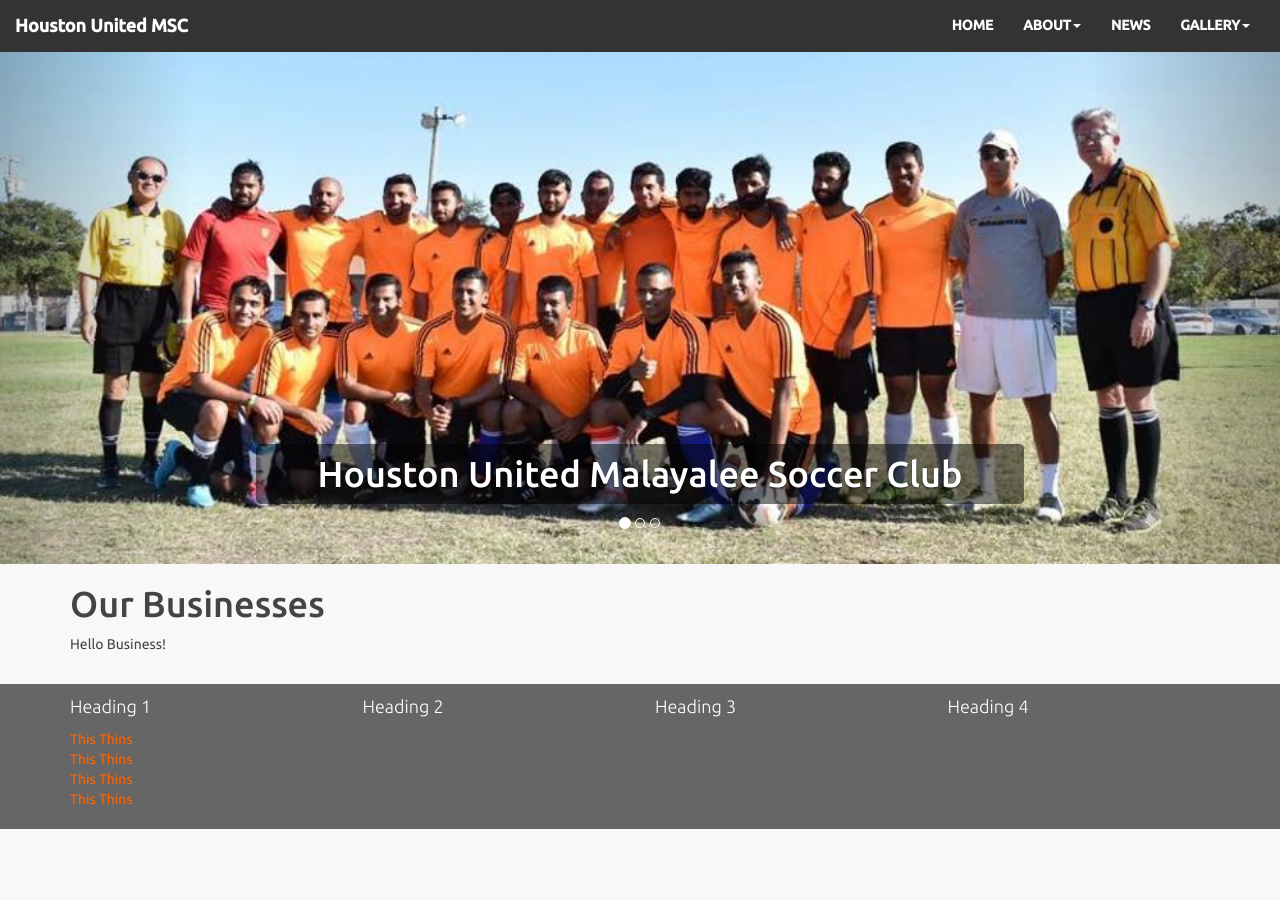
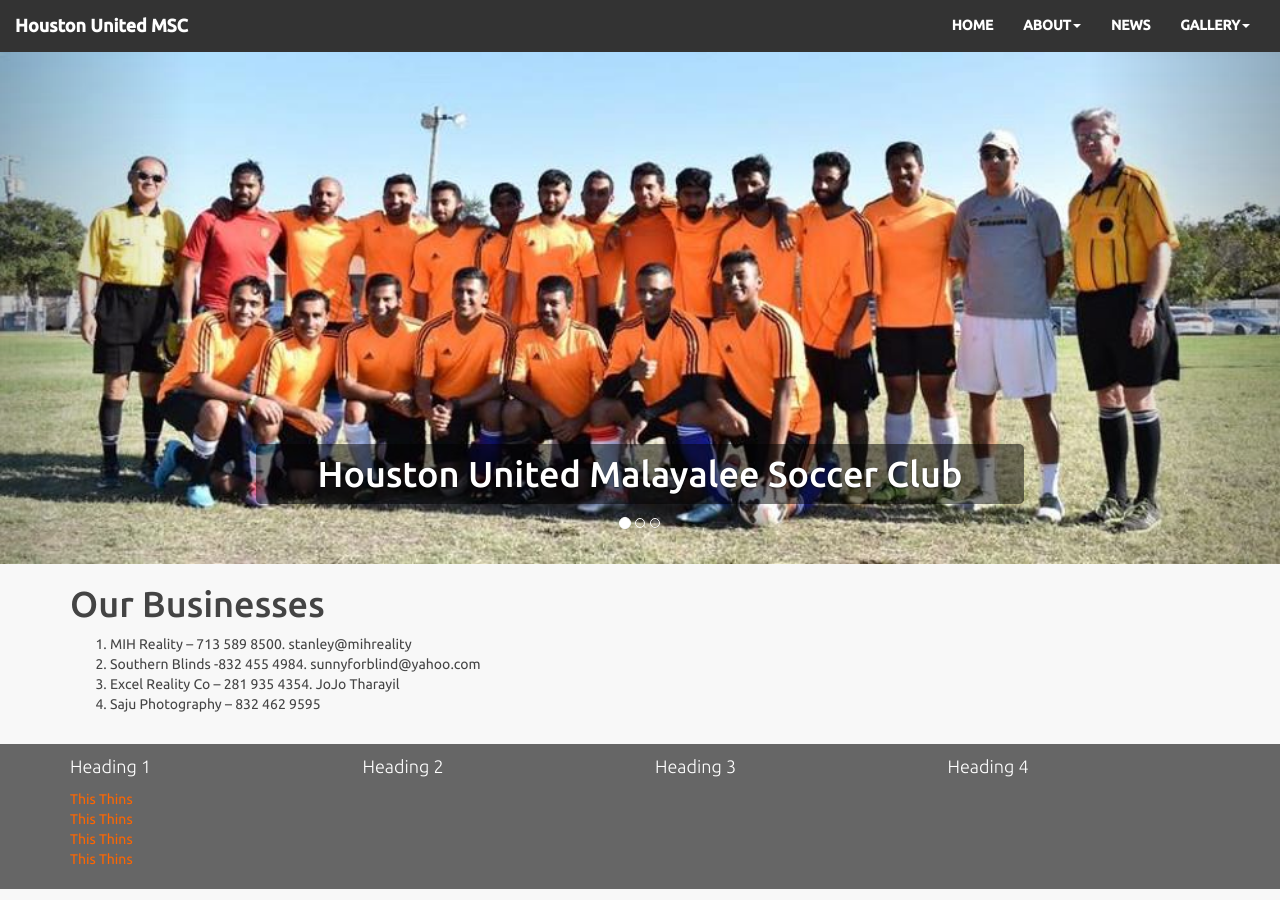
Before and after one commit to houstonunitedmsc/houstonunitedmsc.github.io, a Jekyll site: the page built from our-businesses.md, in a window 1280 px wide. Built offline with Jekyll 4.4.1, drawn with Linux system fonts in a browser that asks for light colours.

Commit message:
adds our businesses

```diff
--- a/our-businesses.md
+++ b/our-businesses.md
@@ -4,4 +4,7 @@
 permalink: /our-businesses
 ---
 
-Hello Business!
+1. MIH Reality – 713 589 8500. stanley@mihreality
+2. Southern Blinds -832 455 4984. sunnyforblind@yahoo.com
+3. Excel Reality Co – 281 935 4354. JoJo Tharayil
+4. Saju Photography – 832 462 9595
```
